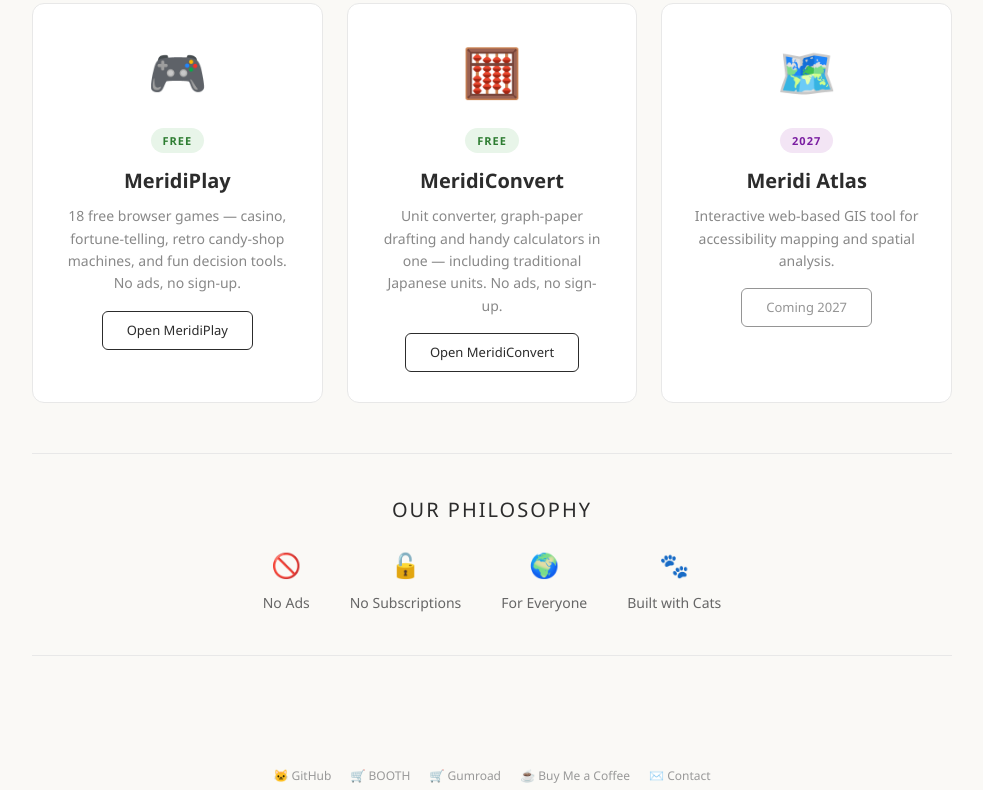
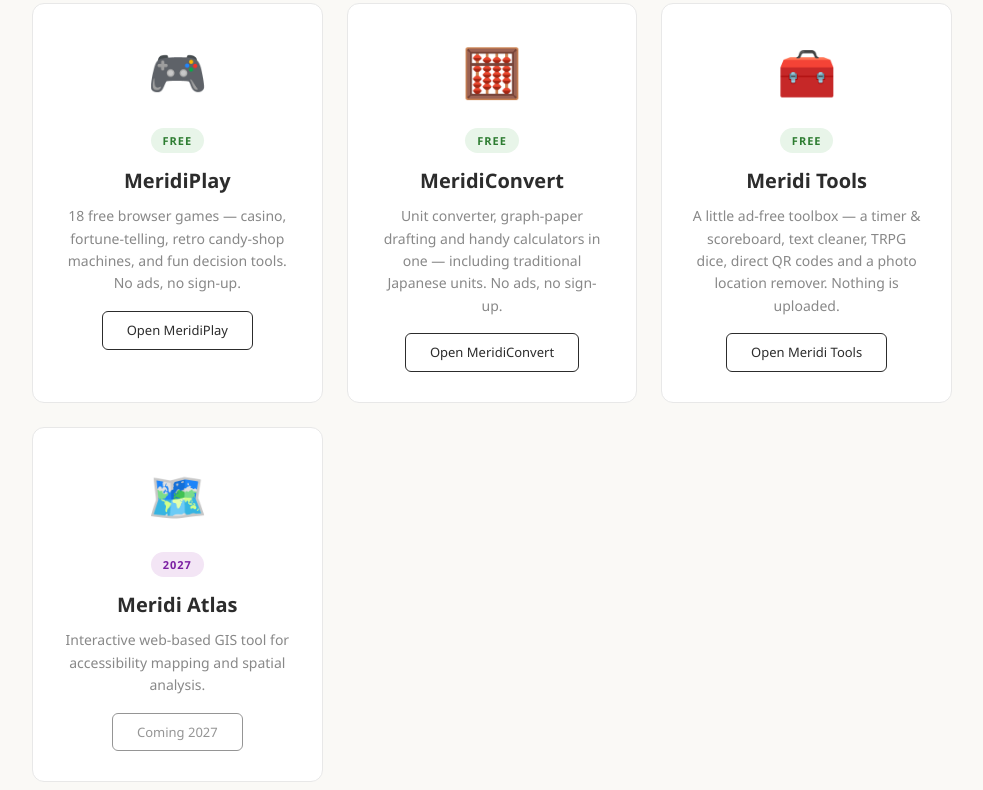
Before and after one commit to meridi-support/meridibrand.com, a plain HTML site: page index.html in a window 1280 px wide. Shown: the part 1580-2370 px from the top of the page, without its empty margins (148-1131 px from the left). Drawn offline with Linux system fonts and the light colour scheme.

Commit message:
Add Meridi Tools card

```diff
--- a/index.html
+++ b/index.html
@@ -556,6 +556,14 @@ body {
     </div>
 
     <div class="product-card">
+      <div class="product-icon">🧰</div>
+      <span class="badge badge-free">FREE</span>
+      <h3>Meridi Tools</h3>
+      <p>A little ad-free toolbox — a timer & scoreboard, text cleaner, TRPG dice, direct QR codes and a photo location remover. Nothing is uploaded.</p>
+      <a href="/tools/" class="product-link">Open Meridi Tools</a>
+    </div>
+
+    <div class="product-card">
       <div class="product-icon">🗺️</div>
       <span class="badge badge-soon">2027</span>
       <h3>Meridi Atlas</h3>
```
